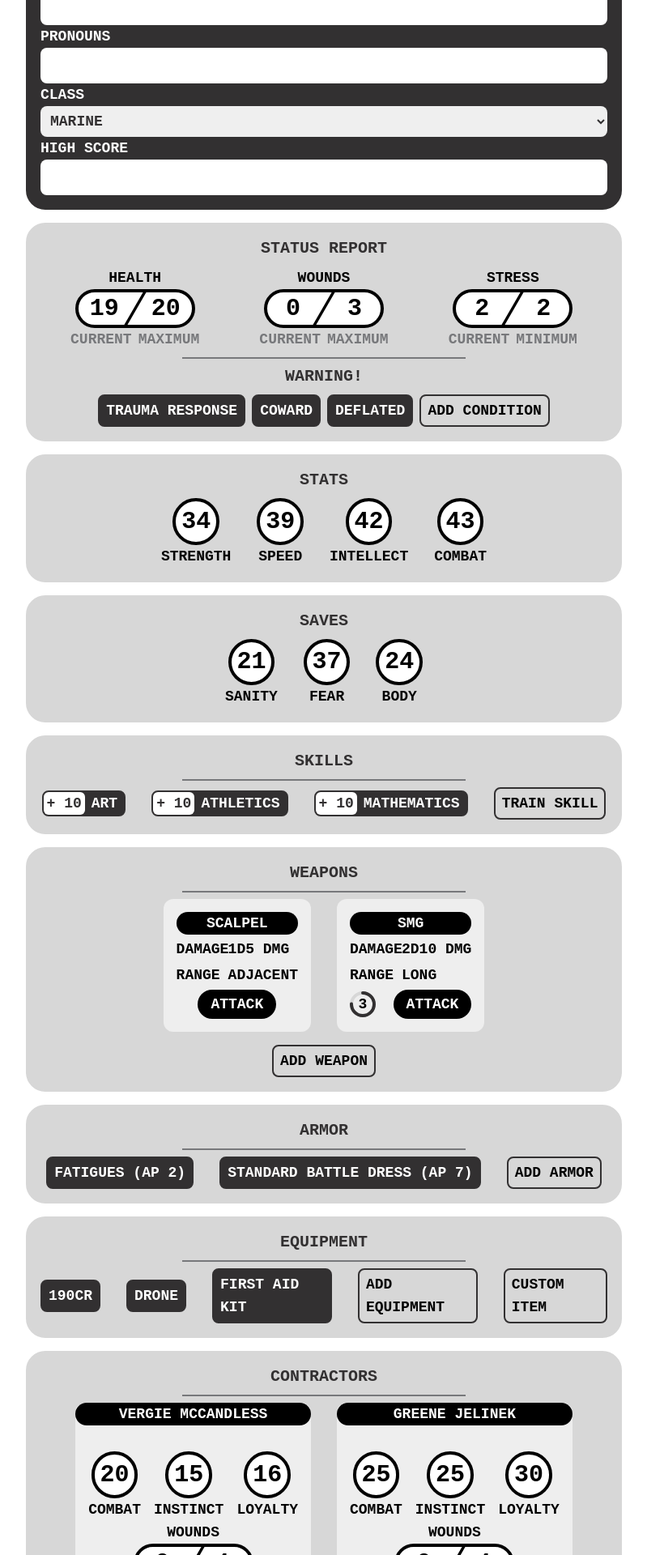
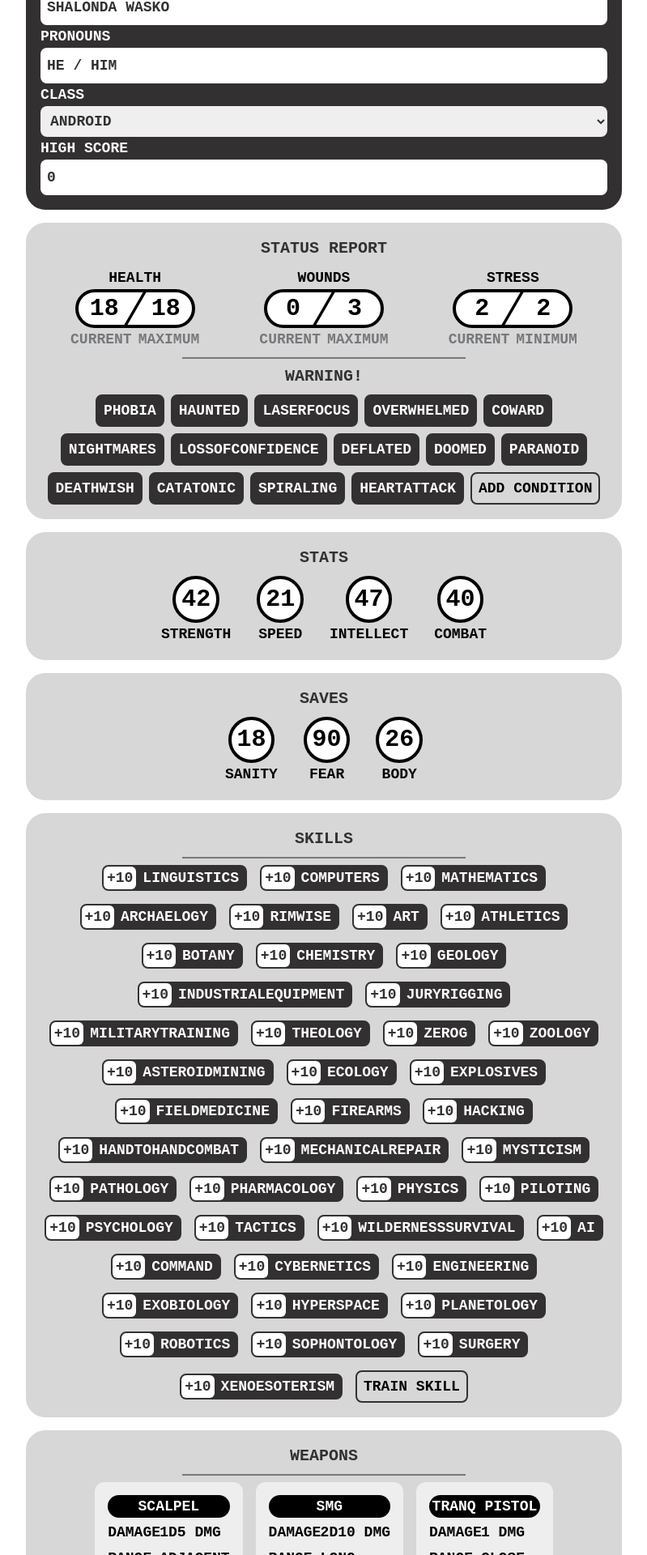
Before and after one commit to sbergot/mothership-assistant, a React (Vite) app: page / in a window 1280 px wide. Shown: the part 199-2119 px from the top of the page at 81% size, without its empty margins (240-1039 px from the left). Built offline with nearby package versions, Linux system fonts and the light colour scheme.

Commit message:
plug character data

```diff
--- a/src/App.tsx
+++ b/src/App.tsx
@@ -1,8 +1,9 @@
 import { CharacterSheet } from "./CharacterSheet"
+import { data } from "./Data/data"
 
 function App() {
   return (
-    <CharacterSheet />
+    <CharacterSheet character={data} />
   )
 }
 
--- a/src/CharacterSheet/Armor.tsx
+++ b/src/CharacterSheet/Armor.tsx
@@ -1,13 +1,21 @@
 import { Block, Button, Divider, Tag, Title } from "../Atoms";
+import { Character } from "../types";
 
-export function Armor() {
+interface Props {
+  character: Character;
+}
+
+export function Armor({ character }: Props) {
   return (
     <Block variant="light">
       <Title>Armor</Title>
       <Divider />
-      <div className="flex justify-center items-center gap-8">
-        <Tag variant="dark">Fatigues (AP 2)</Tag>
-        <Tag variant="dark">Standard battle dress (AP 7)</Tag>
+      <div className="flex flex-wrap justify-center items-center gap-4">
+        {character.armor.map((a) => (
+          <Tag variant="dark">
+            {a.name} (AP {a.armorPoints})
+          </Tag>
+        ))}
         <Button>Add armor</Button>
       </div>
     </Block>
--- a/src/CharacterSheet/CharacterSheet.tsx
+++ b/src/CharacterSheet/CharacterSheet.tsx
@@ -1,3 +1,4 @@
+import { Character } from "../types";
 import { Armor } from "./Armor";
 import { Contractors } from "./Contractors";
 import { Equipment } from "./Equipment";
@@ -8,18 +9,22 @@ import { Stats } from "./Stats";
 import { Status } from "./Status";
 import { Weapons } from "./Weapons";
 
-export function CharacterSheet() {
+interface Props {
+  character: Character;
+}
+
+export function CharacterSheet({ character }: Props) {
   return (
     <>
-      <Identity />
-      <Status />
-      <Stats />
-      <Saves />
-      <Skills />
-      <Weapons />
-      <Armor />
-      <Equipment />
-      <Contractors />
+      <Identity character={character} />
+      <Status character={character} />
+      <Stats character={character} />
+      <Saves character={character} />
+      <Skills character={character} />
+      <Weapons character={character} />
+      <Armor character={character} />
+      <Equipment character={character} />
+      <Contractors character={character} />
     </>
   );
 }
--- a/src/CharacterSheet/Contractors.tsx
+++ b/src/CharacterSheet/Contractors.tsx
@@ -1,16 +1,21 @@
 import { Block, Button, Divider, Tag, Title } from "../Atoms";
 import { contractors } from "../Data/data";
 import { Rating, Gauge } from "../Molecules";
-import { Contractor } from "../types";
+import { Character, Contractor } from "../types";
 
-export function Contractors() {
+interface Props {
+  character: Character;
+}
+
+export function Contractors({ character }: Props) {
   return (
     <Block variant="light">
       <Title>Contractors</Title>
       <Divider />
-      <div className="flex flex-row-wrap justify-center items-center gap-8">
-        <ContractorShort contractor={contractors[0]} />
-        <ContractorShort contractor={contractors[1]} />
+      <div className="flex flex-wrap justify-center items-center gap-8">
+        {character.contractors.map((c) => (
+          <ContractorShort contractor={c} />
+        ))}
       </div>
       <div className="flex justify-center items-center mt-2">
         <Button>Add contractor</Button>
@@ -20,7 +25,7 @@ export function Contractors() {
 }
 
 interface ContractorProps {
-  contractor: Contractor
+  contractor: Contractor;
 }
 
 export function ContractorShort({ contractor }: ContractorProps) {
--- a/src/CharacterSheet/Equipment.tsx
+++ b/src/CharacterSheet/Equipment.tsx
@@ -1,14 +1,17 @@
 import { Block, Button, Divider, Tag, Title } from "../Atoms";
+import { Character } from "../types";
 
-export function Equipment() {
+interface Props {
+  character: Character;
+}
+
+export function Equipment({ character }: Props) {
   return (
     <Block variant="light">
       <Title>Equipment</Title>
       <Divider />
-      <div className="flex justify-center items-center gap-8">
-        <Tag variant="dark">190cr</Tag>
-        <Tag variant="dark">Drone</Tag>
-        <Tag variant="dark">First aid kit</Tag>
+      <div className="flex flex-wrap justify-center items-center gap-4">
+        {character.equipment.map(e => <Tag variant="dark">{e.name}</Tag>)}
         <Button>Add equipment</Button>
         <Button>Custom item</Button>
       </div>
--- a/src/CharacterSheet/Identity.tsx
+++ b/src/CharacterSheet/Identity.tsx
@@ -1,19 +1,24 @@
 import { Block } from "../Atoms";
+import { Character } from "../types";
 
-export function Identity() {
+interface Props {
+  character: Character;
+}
+
+export function Identity({ character }: Props) {
   return (
     <Block variant="dark">
       <div>
         <label>Character Name</label>
-        <input className="input" id="characterClass" />
+        <input className="input" id="characterClass" value={character.name} />
       </div>
       <div>
         <label>Pronouns</label>
-        <input className="input" />
+        <input className="input" value={character.pronouns} />
       </div>
       <div>
         <label>Class</label>
-        <select className="input">
+        <select className="input" value={character.characterClass}>
           <option value="marine">Marine</option>
           <option value="teamster">Teamster</option>
           <option value="android">Android</option>
@@ -22,7 +27,7 @@ export function Identity() {
       </div>
       <div>
         <label>High score</label>
-        <input className="input" type="number" />
+        <input className="input" type="number" value={character.highScore} />
       </div>
     </Block>
   );
--- a/src/CharacterSheet/Saves.tsx
+++ b/src/CharacterSheet/Saves.tsx
@@ -1,14 +1,19 @@
 import { Block, Title } from "../Atoms";
 import { Rating } from "../Molecules";
+import { Character } from "../types";
 
-export function Saves() {
+interface Props {
+  character: Character;
+}
+
+export function Saves({ character }: Props) {
   return (
     <Block variant="light">
       <Title>Saves</Title>
       <div className="flex justify-center gap-8">
-        <Rating title="Sanity" value={21} />
-        <Rating title="Fear" value={37} />
-        <Rating title="Body" value={24} />
+        <Rating title="Sanity" value={character.sanity} />
+        <Rating title="Fear" value={character.fear} />
+        <Rating title="Body" value={character.body} />
       </div>
     </Block>
   );
--- a/src/CharacterSheet/Skills.tsx
+++ b/src/CharacterSheet/Skills.tsx
@@ -1,16 +1,21 @@
 import { Block, Button, Divider, Title } from "../Atoms";
+import { Character } from "../types";
 
-export function Skills() {
-  return <Block variant="light">
-    <Title>Skills</Title>
-    <Divider />
-    <div className="flex justify-center items-center gap-8">
-    <Skill bonus={10} name="Art" />
-    <Skill bonus={10} name="Athletics" />
-    <Skill bonus={10} name="Mathematics" />
-    <Button>Train skill</Button>
-    </div>
-  </Block>
+interface Props {
+  character: Character;
+}
+
+export function Skills({ character }: Props) {
+  return (
+    <Block variant="light">
+      <Title>Skills</Title>
+      <Divider />
+      <div className="flex flex-wrap justify-center items-center gap-4">
+        {character.skills.map(s => <Skill bonus={10} name={s} />)}
+        <Button>Train skill</Button>
+      </div>
+    </Block>
+  );
 }
 
 interface SkillProps {
@@ -21,7 +26,9 @@ interface SkillProps {
 export function Skill({ bonus, name }: SkillProps) {
   return (
     <span className="rounded-lg border-2 bg-mother-5 text-mother-1 border-mother-5 text-lg">
-      <span className="inline-block px-1 rounded-md bg-mother-1 text-mother-5">+ {bonus}</span>
+      <span className="inline-block px-1 rounded-md bg-mother-1 text-mother-5">
+        +{bonus}
+      </span>
       <span className="px-2">{name}</span>
     </span>
   );
--- a/src/CharacterSheet/Stats.tsx
+++ b/src/CharacterSheet/Stats.tsx
@@ -1,15 +1,20 @@
 import { Block, Title } from "../Atoms";
 import { Rating } from "../Molecules";
+import { Character } from "../types";
 
-export function Stats() {
+interface Props {
+  character: Character;
+}
+
+export function Stats({ character }: Props) {
   return (
     <Block variant="light">
       <Title>Stats</Title>
       <div className="flex justify-center gap-8">
-        <Rating title="Strength" value={34} />
-        <Rating title="Speed" value={39} />
-        <Rating title="Intellect" value={42} />
-        <Rating title="Combat" value={43} />
+        <Rating title="Strength" value={character.strength} />
+        <Rating title="Speed" value={character.speed} />
+        <Rating title="Intellect" value={character.intellect} />
+        <Rating title="Combat" value={character.combat} />
       </div>
     </Block>
   );
--- a/src/CharacterSheet/Status.tsx
+++ b/src/CharacterSheet/Status.tsx
@@ -1,21 +1,41 @@
 import { Block, Button, Divider, Tag, Title } from "../Atoms";
 import { Gauge } from "../Molecules";
+import { Character } from "../types";
 
-export function Status() {
+interface Props {
+  character: Character;
+}
+
+export function Status({ character }: Props) {
   return (
     <Block variant="light">
       <Title>Status report</Title>
       <div className="flex justify-around">
-        <Gauge title="Health" limitName="Maximum" current={19} limit={20} />
-        <Gauge title="Wounds" limitName="Maximum" current={0} limit={3} />
-        <Gauge title="Stress" limitName="Minimum" current={2} limit={2} />
+        <Gauge
+          title="Health"
+          limitName="Maximum"
+          current={character.health}
+          limit={character.maxHealth}
+        />
+        <Gauge
+          title="Wounds"
+          limitName="Maximum"
+          current={character.wounds}
+          limit={character.maxWounds}
+        />
+        <Gauge
+          title="Stress"
+          limitName="Minimum"
+          current={character.stress}
+          limit={character.minStress}
+        />
       </div>
       <Divider />
       <Title>Warning!</Title>
-      <div className="flex flex-row-wrap justify-center gap-2">
-        <Tag variant="dark">Trauma response</Tag>
-        <Tag variant="dark">Coward</Tag>
-        <Tag variant="dark">Deflated</Tag>
+      <div className="flex flex-wrap justify-center gap-2">
+        {character.conditions.map((c) => (
+          <Tag variant="dark">{c.conditionType}</Tag>
+        ))}
         <Button>Add condition</Button>
       </div>
     </Block>
--- a/src/CharacterSheet/Weapons.tsx
+++ b/src/CharacterSheet/Weapons.tsx
@@ -1,15 +1,22 @@
 import { Block, Button, Divider, Progress, Tag, Title } from "../Atoms";
 import { weapons } from "../Data/data";
-import { Weapon as WeaponType } from "../types";
+import { Character, Weapon as WeaponType } from "../types";
 
-export function Weapons() {
+interface Props {
+  character: Character;
+}
+
+export function Weapons({ character }: Props) {
   return (
     <Block variant="light">
       <Title>Weapons</Title>
       <Divider />
-      <div className="flex justify-center items-center gap-8">
+      <div className="flex flex-wrap justify-center items-center gap-4">
+        {character.weapons.map((w) => (
+          <Weapon weapon={{ ...w, shots: w.shots ? w.shots - 1 : null }} />
+        ))}
         <Weapon weapon={weapons[0]} />
-        <Weapon weapon={{...weapons[1], shots:3}} />
+        <Weapon weapon={{ ...weapons[1], shots: 3 }} />
       </div>
       <div className="flex justify-center items-center gap-8 mt-4">
         <Button>Add weapon</Button>
@@ -24,7 +31,7 @@ interface WeaponProps {
 
 function Weapon({ weapon }: WeaponProps) {
   const hasAmmo = weapon.magazineSize != null;
-  const justify = hasAmmo ? "justify-between" : "justify-center"
+  const justify = hasAmmo ? "justify-between" : "justify-center";
   return (
     <div className="p-4 rounded-xl bg-mother-2 flex flex-col gap-1">
       <div className="rounded-3xl bg-mother-6 text-mother-1 text-center">
@@ -39,7 +46,12 @@ function Weapon({ weapon }: WeaponProps) {
         <span>{weapon.weaponRange}</span>
       </div>
       <div className={`flex ${justify} gap-2`}>
-        {hasAmmo && <Progress current={weapon.shots || 0} max={weapon.magazineSize || 1} />}
+        {hasAmmo && (
+          <Progress
+            current={weapon.shots || 0}
+            max={weapon.magazineSize || 1}
+          />
+        )}
         <div className="px-4 py-1 rounded-3xl bg-mother-6 text-mother-1">
           Attack
         </div>
```
Lines whose indentation alone changed are shown as unchanged.
